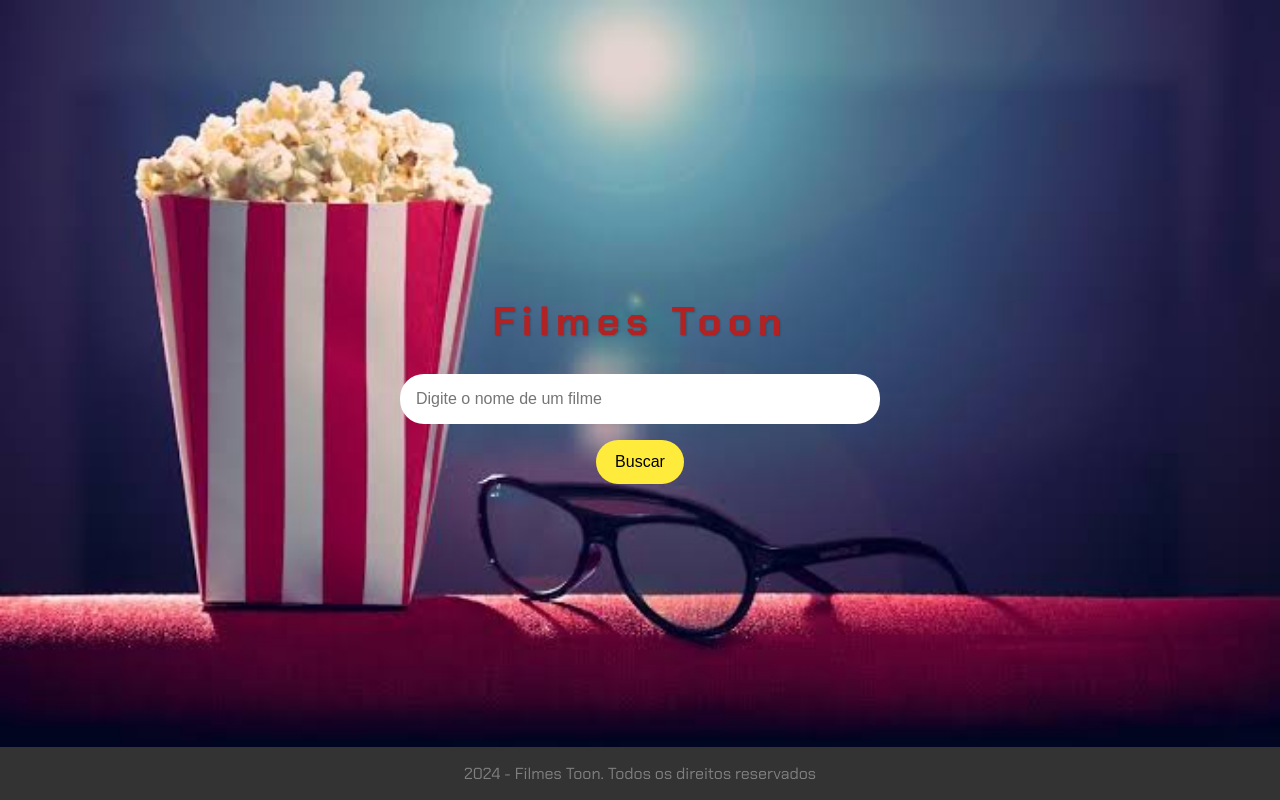
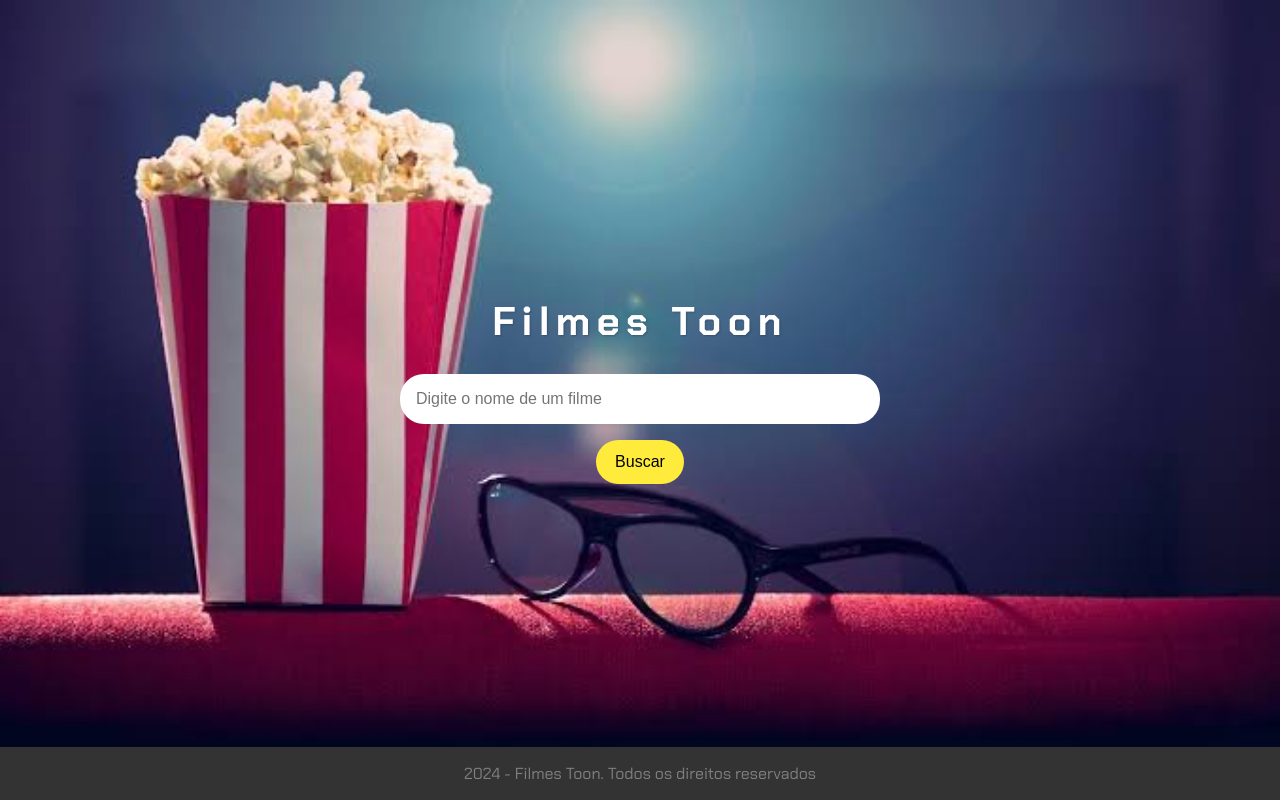
Before and after one commit to wanderson3043/Imers-o-Alura, a plain HTML site: page index.html in a window 1280 px wide. Drawn offline with Linux system fonts and the light colour scheme.

Commit message:
Add files via upload

```diff
--- a/style.css
+++ b/style.css
@@ -26,7 +26,7 @@ h1 {
 }
 
 header > h1 {
-  color: #B22222;
+  color: white;
   text-shadow: 1px 1px 2px rgba(0, 0, 0, 0.2);
 }
 
```
